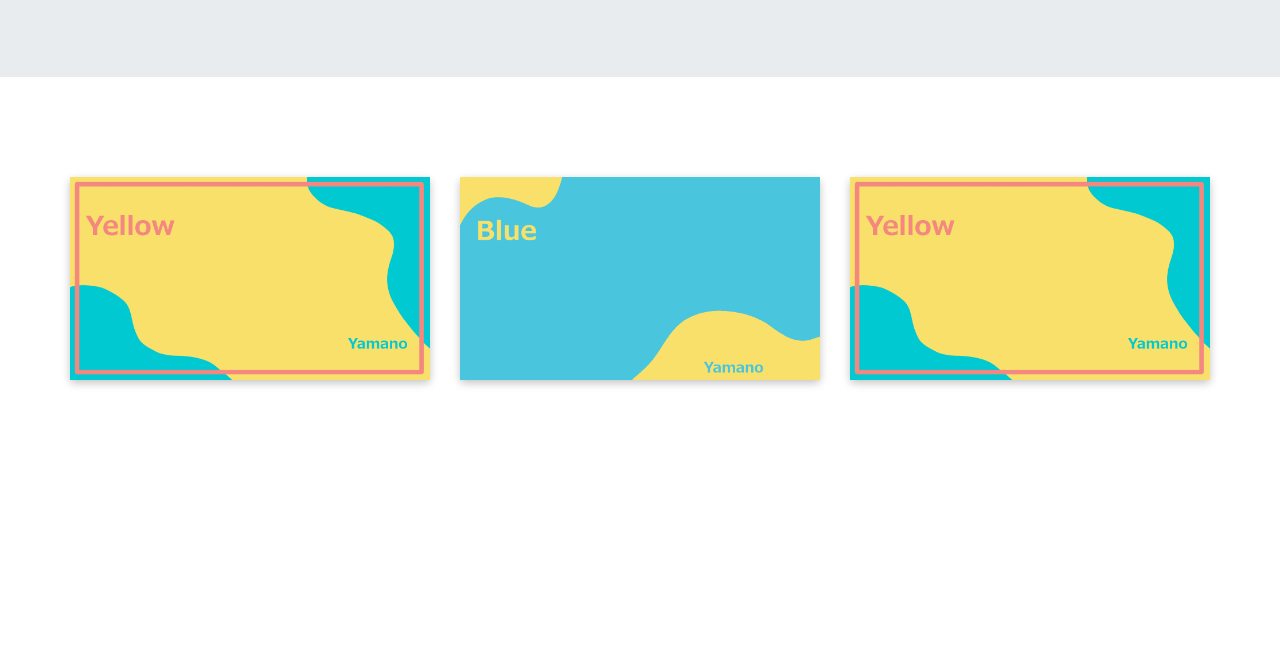
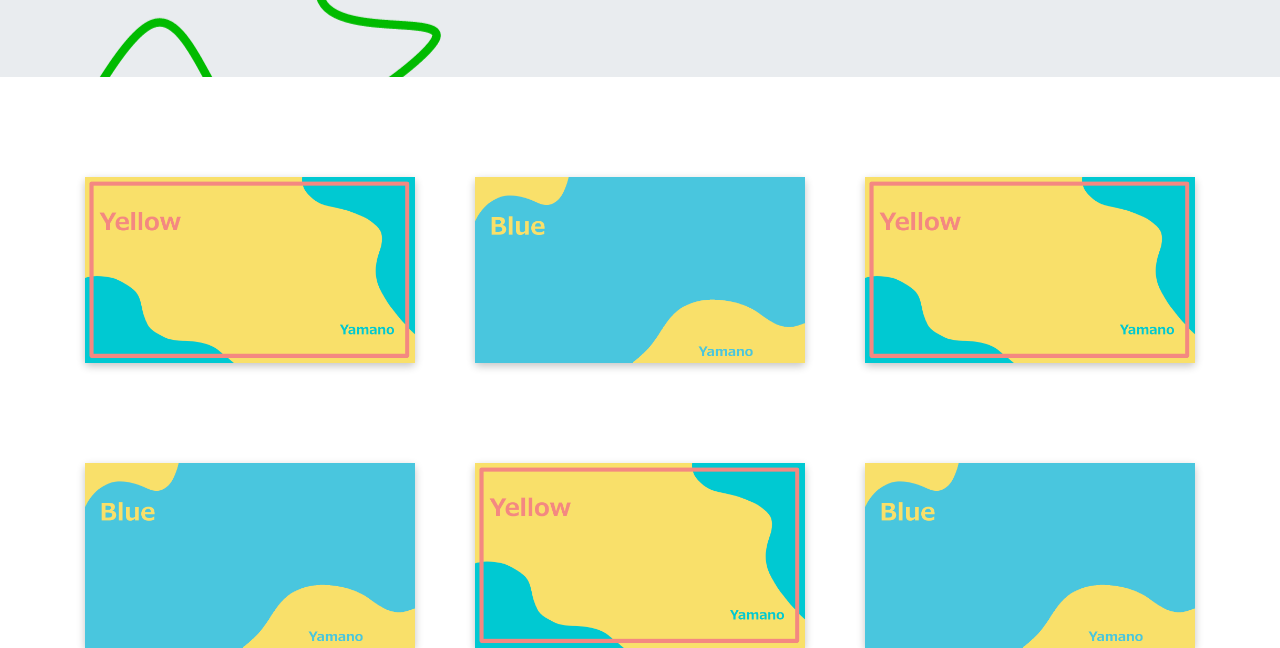
Before and after one commit to ituyama/slide-gallery, a plain HTML site: page index.html in a window 1280 px wide. Shown: the part 259-907 px from the top of the page. Before the commit the page ends 800 px from the top, so only its background shows below. Drawn offline with nearby package versions, Linux system fonts and the light colour scheme; a web font is replaced by a local one.

Commit message:
add back

```diff
--- a/css/style.css
+++ b/css/style.css
@@ -12,6 +12,10 @@
 }
 .jumbotron{
     font-family: 'Pattaya', sans-serif;
+    background-image: url(../img/back.png);
+    background-position:cover;
+
+
 }
 
 .btn{
--- a/index.html
+++ b/index.html
@@ -27,21 +27,70 @@
 <div class="container">
     <div class="row tops">
         <div class="card-deck">
-            <div class="col-lg-4 card">
+
+            <div class=" col-md-12 col-lg-4">
+                <div class="card">
                     <div class="card-img-top">
                         <img src="img/yellow.png" width="100%" alt="">
                     </div>
                 </div>
-            <div class="col-lg-4 card">
+
+            </div>
+            <div class=" col-md-12 col-lg-4">
+                <div class="card">
                     <div class="card-img-top">
                         <img src="img/blue.png" width="100%" alt="">
                     </div>
                 </div>
-            <div class="col-lg-4 card">
+
+            </div>
+            <div class=" col-md-12 col-lg-4">
+                <div class="card">
                     <div class="card-img-top">
                         <img src="img/yellow.png" width="100%" alt="">
                     </div>
                 </div>
+
+            </div>
+
+
+
+
+
+        </div>
+    </div>
+    <div class="row tops">
+        <div class="card-deck">
+
+            <div class=" col-md-12 col-lg-4">
+                <div class="card">
+                    <div class="card-img-top">
+                        <img src="img/blue.png" width="100%" alt="">
+                    </div>
+                </div>
+
+            </div>
+            <div class=" col-md-12 col-lg-4">
+                <div class="card">
+                    <div class="card-img-top">
+                        <img src="img/yellow.png" width="100%" alt="">
+                    </div>
+                </div>
+
+            </div>
+            <div class=" col-md-12 col-lg-4">
+                <div class="card">
+                    <div class="card-img-top">
+                        <img src="img/blue.png" width="100%" alt="">
+                    </div>
+                </div>
+
+            </div>
+
+
+
+
+
         </div>
     </div>
 </div>
```
Also changed, not shown: img/back.png (added). Lines whose indentation alone changed are shown as unchanged.
